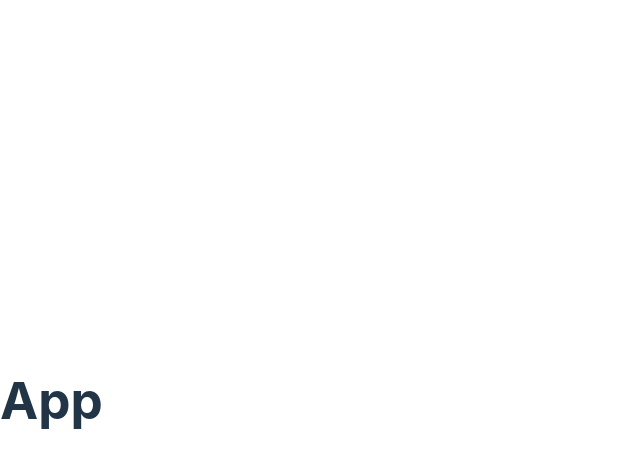
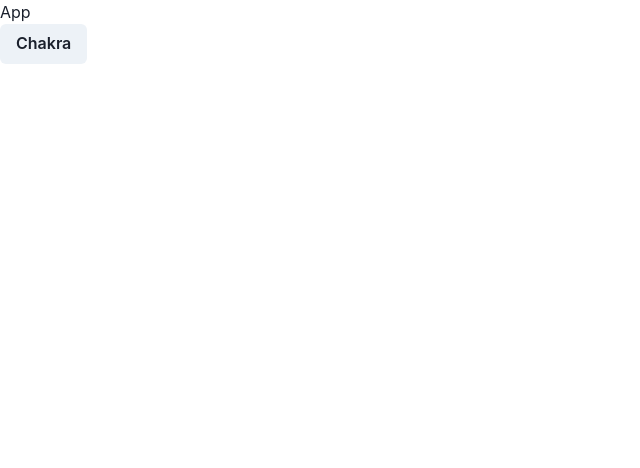
Before and after one commit to yonatankumsa/game-club, a React (Vite) app: page / in a window 1280 px wide. Shown: the top 468 px of the page, without its empty margins (0-640 px from the left). Built offline with nearby package versions, Linux system fonts and the light colour scheme.

Commit message:
Add Chakra UI

```diff
--- a/package.json
+++ b/package.json
@@ -10,6 +10,10 @@
     "preview": "vite preview"
   },
   "dependencies": {
+    "@chakra-ui/react": "^2.8.1",
+    "@emotion/react": "^11.11.1",
+    "@emotion/styled": "^11.11.0",
+    "framer-motion": "^10.16.4",
     "react": "^18.2.0",
     "react-dom": "^18.2.0"
   },
--- a/src/App.tsx
+++ b/src/App.tsx
@@ -1,7 +1,10 @@
+import { Button } from "@chakra-ui/react";
+
 function App() {
   return (
     <div className="App">
       <h1>App</h1>
+      <Button>Chakra</Button>
     </div>
   );
 }
--- a/src/index.css
+++ /dev/null
@@ -1,69 +0,0 @@
-:root {
-  font-family: Inter, system-ui, Avenir, Helvetica, Arial, sans-serif;
-  line-height: 1.5;
-  font-weight: 400;
-
-  color-scheme: light dark;
-  color: rgba(255, 255, 255, 0.87);
-  background-color: #242424;
-
-  font-synthesis: none;
-  text-rendering: optimizeLegibility;
-  -webkit-font-smoothing: antialiased;
-  -moz-osx-font-smoothing: grayscale;
-  -webkit-text-size-adjust: 100%;
-}
-
-a {
-  font-weight: 500;
-  color: #646cff;
-  text-decoration: inherit;
-}
-a:hover {
-  color: #535bf2;
-}
-
-body {
-  margin: 0;
-  display: flex;
-  place-items: center;
-  min-width: 320px;
-  min-height: 100vh;
-}
-
-h1 {
-  font-size: 3.2em;
-  line-height: 1.1;
-}
-
-button {
-  border-radius: 8px;
-  border: 1px solid transparent;
-  padding: 0.6em 1.2em;
-  font-size: 1em;
-  font-weight: 500;
-  font-family: inherit;
-  background-color: #1a1a1a;
-  cursor: pointer;
-  transition: border-color 0.25s;
-}
-button:hover {
-  border-color: #646cff;
-}
-button:focus,
-button:focus-visible {
-  outline: 4px auto -webkit-focus-ring-color;
-}
-
-@media (prefers-color-scheme: light) {
-  :root {
-    color: #213547;
-    background-color: #ffffff;
-  }
-  a:hover {
-    color: #747bff;
-  }
-  button {
-    background-color: #f9f9f9;
-  }
-}
--- a/src/main.tsx
+++ b/src/main.tsx
@@ -1,10 +1,13 @@
-import React from 'react'
-import ReactDOM from 'react-dom/client'
-import App from './App.tsx'
-import './index.css'
+import React from "react";
+import ReactDOM from "react-dom/client";
+import { ChakraProvider } from "@chakra-ui/react";
 
-ReactDOM.createRoot(document.getElementById('root')!).render(
+import App from "./App.tsx";
+
+ReactDOM.createRoot(document.getElementById("root")!).render(
   <React.StrictMode>
-    <App />
-  </React.StrictMode>,
-)
+    <ChakraProvider>
+      <App />
+    </ChakraProvider>
+  </React.StrictMode>
+);
```
Also changed, not shown: 1 other file (tests, documents, lock files or other folders).
